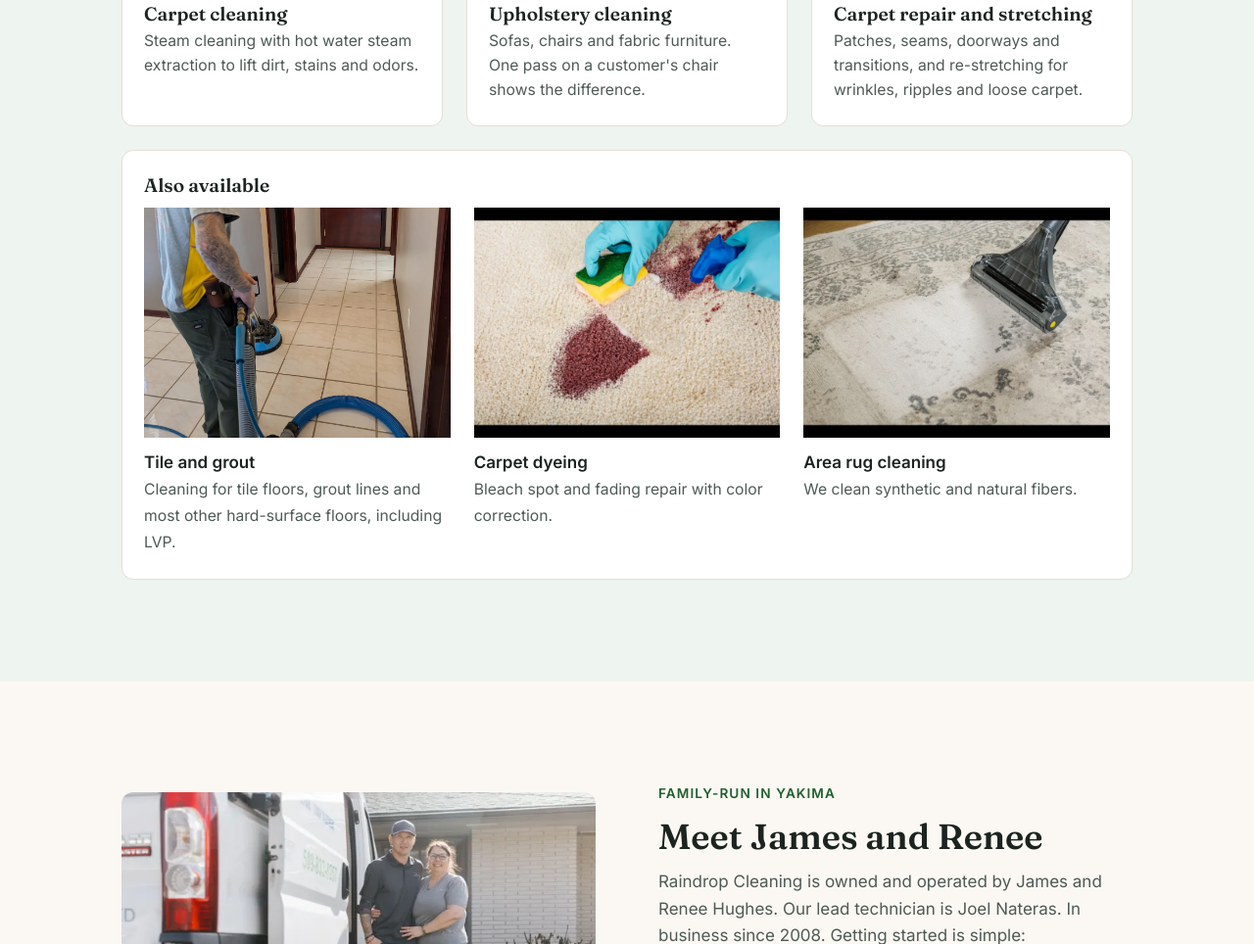
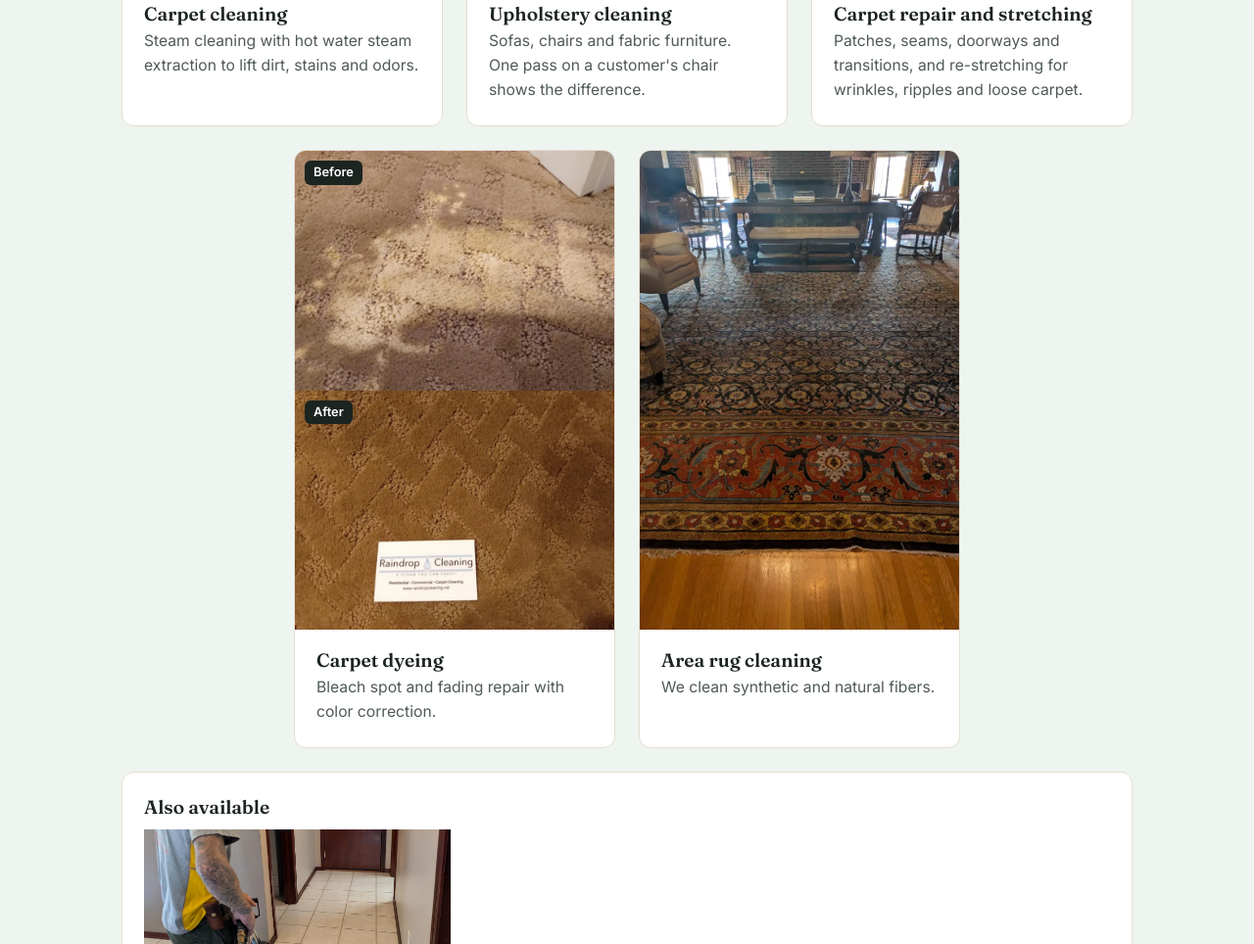
Before and after one commit to spottedfoxdigital/raindrop-preview-v2, a plain HTML site: page index.html in a window 1280 px wide. Shown: the part 1581-2545 px from the top of the page at 98% size. Drawn offline with Linux system fonts and the light colour scheme.

Commit message:
Add carpet dyeing and area rug photo cards
Mockup for client review. Carpet dyeing shows the new bleach repair as a labeled before and after pair, and area rug cleaning uses the living-room rug, both cropped to the existing service-card frames. Tile and grout stays in Also available.

Co-authored-by: spottedfoxdigital <spottedfoxdigital@users.noreply.github.com>

```diff
--- a/index.html
+++ b/index.html
@@ -55,6 +55,8 @@ header .tel{display:none;color:var(--green);font-weight:600;font-size:1.15rem;te
 picture{display:block}
 .card img{aspect-ratio:4/3;object-fit:cover;width:100%}
 .card > picture:only-of-type img{aspect-ratio:2/3}/* one photo, same height as two 4:3 photos */
+.shot{position:relative;margin:0}
+.shot figcaption{position:absolute;top:10px;left:10px;background:var(--ink);color:#fff;font:600 .8rem/1 Inter,system-ui,sans-serif;padding:6px 9px;border-radius:6px;white-space:nowrap}
 .more picture,.more .graphic{display:block;width:100%;aspect-ratio:4/3;margin:0 0 12px;overflow:hidden}
 .more picture{position:relative}
 .more picture img{position:absolute;inset:0;width:100%;height:100%;object-fit:cover;object-position:center 92%}
@@ -85,7 +87,10 @@ footer a{color:#fff}a[href^="tel:"]:not(.btn){font-weight:600}
  section{padding:104px 0}h1{font-size:3.25rem}h2{font-size:2.25rem}
  header .tel{display:inline}header img{width:320px}
  .hero{padding:72px 0 104px}.hero .w{grid-template-columns:1.05fr 1fr;align-items:center;gap:56px}
- .services{grid-template-columns:repeat(3,1fr)}
+ .services{grid-template-columns:repeat(6,1fr)}/* three cards a row; last two centered */
+ .services>.card{grid-column:span 2}
+ .services>.card:nth-child(4){grid-column:2 / span 2}
+ .services>.card:nth-child(5){grid-column:4 / span 2}
  .more ul{grid-template-columns:repeat(3,1fr);gap:24px}
  .about{grid-template-columns:1fr 1fr;gap:64px}
  .quotes{grid-template-columns:repeat(3,1fr)}
@@ -127,11 +132,11 @@ footer a{color:#fff}a[href^="tel:"]:not(.btn){font-weight:600}
   <div class="card"><picture><source srcset="assets/carpet-cleaning-technician-yakima-wa.webp" type="image/webp"><img class="fit" src="assets/carpet-cleaning-technician-yakima-wa.jpg" width="914" height="1142" loading="lazy" alt="Raindrop Cleaning technician cleaning hallway carpet with a wand"></picture><div class="t"><h3>Carpet cleaning</h3><p>Steam cleaning with hot water steam extraction to lift dirt, stains and odors.</p></div></div>
   <div class="card"><picture><source srcset="assets/upholstery-cleaning-yakima-wa.webp" type="image/webp"><img src="assets/upholstery-cleaning-yakima-wa.jpg" width="1200" height="900" loading="lazy" alt="Upholstery cleaning on a tan fabric chair showing a clean stripe, Raindrop Cleaning, Yakima WA"></picture><picture><source srcset="assets/upholstery-cleaning-sofa-yakima-wa.webp" type="image/webp"><img src="assets/upholstery-cleaning-sofa-yakima-wa.jpg" width="1536" height="1152" loading="lazy" alt="Raindrop Cleaning technician cleaning a fabric sofa in a Yakima home"></picture><div class="t"><h3>Upholstery cleaning</h3><p>Sofas, chairs and fabric furniture. One pass on a customer's chair shows the difference.</p></div></div>
   <div class="card"><picture><source srcset="assets/carpet-repair-patch-yakima-wa.webp" type="image/webp"><img src="assets/carpet-repair-patch-yakima-wa.jpg" width="1000" height="750" loading="lazy" alt="Carpet patch repair at a doorway with a knee kicker and carpet tools"></picture><picture><source srcset="assets/carpet-repair-seam-doorway-yakima-wa.webp" type="image/webp"><img class="fit" src="assets/carpet-repair-seam-doorway-yakima-wa.jpg" width="900" height="1200" loading="lazy" alt="Carpet seam repair at a doorway with carpet repair tools"></picture><div class="t"><h3>Carpet repair and stretching</h3><p>Patches, seams, doorways and transitions, and re-stretching for wrinkles, ripples and loose carpet.</p></div></div>
+  <div class="card"><figure class="shot"><picture><source srcset="assets/carpet-dyeing-bleach-before-yakima-wa.webp" type="image/webp"><img src="assets/carpet-dyeing-bleach-before-yakima-wa.jpg" width="800" height="600" loading="lazy" alt="Carpet with a bleach spot before color repair"></picture><figcaption>Before</figcaption></figure><figure class="shot"><picture><source srcset="assets/carpet-dyeing-bleach-after-yakima-wa.webp" type="image/webp"><img src="assets/carpet-dyeing-bleach-after-yakima-wa.jpg" width="800" height="600" loading="lazy" alt="Same carpet after Raindrop color repair"></picture><figcaption>After</figcaption></figure><div class="t"><h3>Carpet dyeing</h3><p>Bleach spot and fading repair with color correction.</p></div></div>
+  <div class="card"><picture><source srcset="assets/area-rug-living-room-yakima-wa.webp" type="image/webp"><img src="assets/area-rug-living-room-yakima-wa.jpg" width="800" height="1200" loading="lazy" alt="Patterned area rug in a living room after cleaning"></picture><div class="t"><h3>Area rug cleaning</h3><p>We clean synthetic and natural fibers.</p></div></div>
  </div>
  <div class="more"><h3>Also available</h3><ul>
   <li><picture><source srcset="assets/hard-floor-tile-cleaning-yakima-wa.webp" type="image/webp"><img src="assets/hard-floor-tile-cleaning-yakima-wa.jpg" width="1201" height="1600" loading="lazy" alt="Raindrop Cleaning technician cleaning a tile floor with a spinner tool"></picture><b>Tile and grout</b><span>Cleaning for tile floors, grout lines and most other hard-surface floors, including LVP.</span></li>
-  <li><picture><source srcset="assets/carpet-dyeing-stain-color-repair-yakima-wa.webp" type="image/webp"><img src="assets/carpet-dyeing-stain-color-repair-yakima-wa.jpg" width="800" height="600" loading="lazy" alt="Gloved hands treating a red stain on beige carpet before color repair" style="object-position:center"></picture><b>Carpet dyeing</b><span>Bleach spot and fading repair with color correction.</span></li>
-  <li><picture><source srcset="assets/area-rug-cleaning-yakima-wa.webp" type="image/webp"><img src="assets/area-rug-cleaning-yakima-wa.jpg" width="800" height="600" loading="lazy" alt="Cleaning wand extracting dirt from a patterned area rug" style="object-position:center"></picture><b>Area rug cleaning</b><span>We clean synthetic and natural fibers.</span></li>
  </ul></div>
 </div></section>
 
```
Also changed, not shown: assets/area-rug-living-room-yakima-wa.jpg (added), assets/area-rug-living-room-yakima-wa.webp (added), assets/carpet-dyeing-bleach-after-yakima-wa.jpg (added), assets/carpet-dyeing-bleach-after-yakima-wa.webp (added), assets/carpet-dyeing-bleach-before-yakima-wa.jpg (added), assets/carpet-dyeing-bleach-before-yakima-wa.webp (added).
